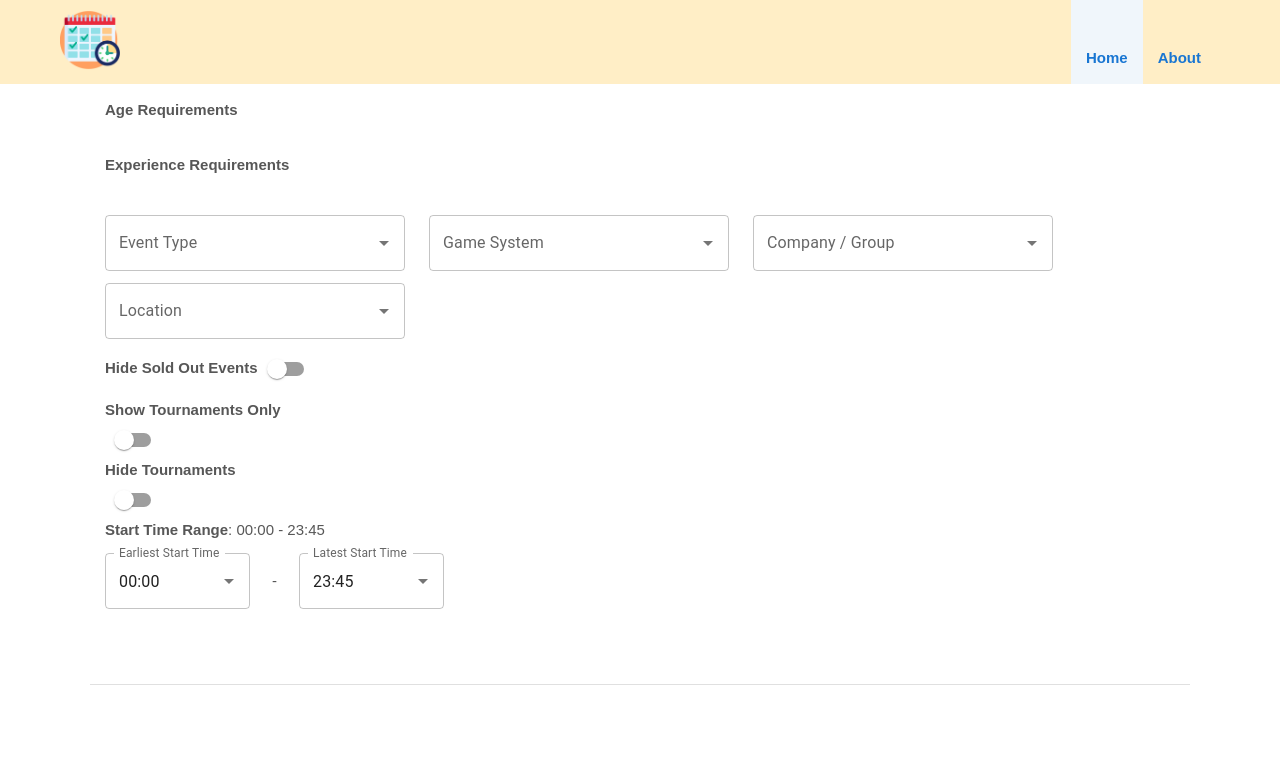
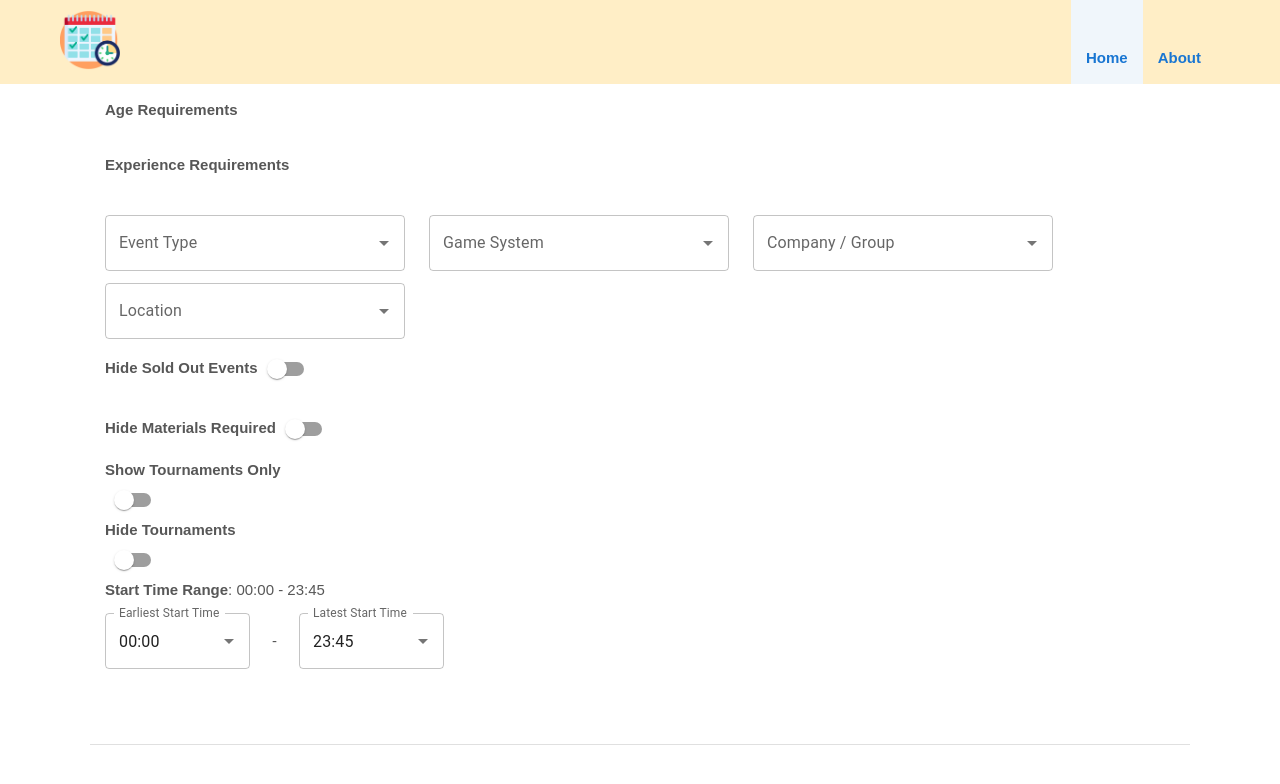
Before and after one commit to Sun-Mountain/GenConCal, a Next.js app in the folder frontend/: page / in a window 1280 px wide. Shown: the top 784 px of the page. Built offline with nearby package versions, Linux system fonts and the light colour scheme.

Commit message:
add tournament switches

```diff
--- a/frontend/components/DailyTabs.tsx
+++ b/frontend/components/DailyTabs.tsx
@@ -44,9 +44,11 @@ export default function DailyTabs({
   allBaseFilters,
   showOnly,
   dateList,
+  hideMaterialReq,
   hideSoldOut,
   hideTourney,
   tourneyOnly,
+  materialsRequired,
   soldOutEvents,
   tourneyList,
   earlyStartTime,
@@ -64,6 +66,10 @@ export default function DailyTabs({
     const dayEvents = dateList[date]
 
     var eventsForDay = dayEvents.filter(val => !allBaseFilters.includes(val));
+
+    if (hideMaterialReq) {
+      eventsForDay = eventsForDay.filter(val => !materialsRequired.includes(val));
+    }
 
     if (hideSoldOut) {
       eventsForDay = eventsForDay.filter(val => !soldOutEvents.includes(val));
--- a/frontend/interfaces/Components.tsx
+++ b/frontend/interfaces/Components.tsx
@@ -5,9 +5,11 @@ export interface DailyTabs {
   allBaseFilters: number[];
   showOnly: Array<number[]>;
   dateList: UniqueFilter;
+  hideMaterialReq: boolean;
   hideSoldOut: boolean;
   hideTourney: boolean;
   tourneyOnly: boolean;
+  materialsRequired: number[];
   soldOutEvents: number[];
   tourneyList: number[];
   earlyStartTime: string;
--- a/frontend/pages/index.tsx
+++ b/frontend/pages/index.tsx
@@ -23,6 +23,7 @@ export default function Home() {
   const gameSystems = filterList.gameSystems;
   const groups = filterList.groups;
   const locations = filterList.locations;
+  const materialsRequired = filterList.materialsRequired;
   const soldOutEvents = filterList.noTickets;
   const startTimes = filterList.startTimes;
   const tourneyList = filterList.tournament;
@@ -39,6 +40,7 @@ export default function Home() {
 
   // Switches
   const [hideSoldOut, setHideSoldOut] = useState(false);
+  const [hideMaterialsReq, setHideMaterialsReq] = useState(false);
   const [hideTourney, setHideTourney] = useState(false);
   const [tourneyOnly, setTourneyOnly] = useState(false);
 
@@ -84,6 +86,11 @@ export default function Home() {
           hide={hideSoldOut}
           setHide={setHideSoldOut}
         />
+        <Switch
+          switchLabel={'Materials Required'}
+          hide={hideMaterialsReq}
+          setHide={setHideMaterialsReq}
+        />
         <TournamentSwitches
           hideTourney={hideTourney}
           setHideTourney={setHideTourney}
@@ -109,9 +116,11 @@ export default function Home() {
           locationFilter
         ]}
         dateList={dateList}
+        hideMaterialReq={hideMaterialsReq}
         hideSoldOut={hideSoldOut}
         hideTourney={hideTourney}
         tourneyOnly={tourneyOnly}
+        materialsRequired={materialsRequired}
         soldOutEvents={soldOutEvents}
         tourneyList={tourneyList}
         earlyStartTime={earlyStartTime}
```
